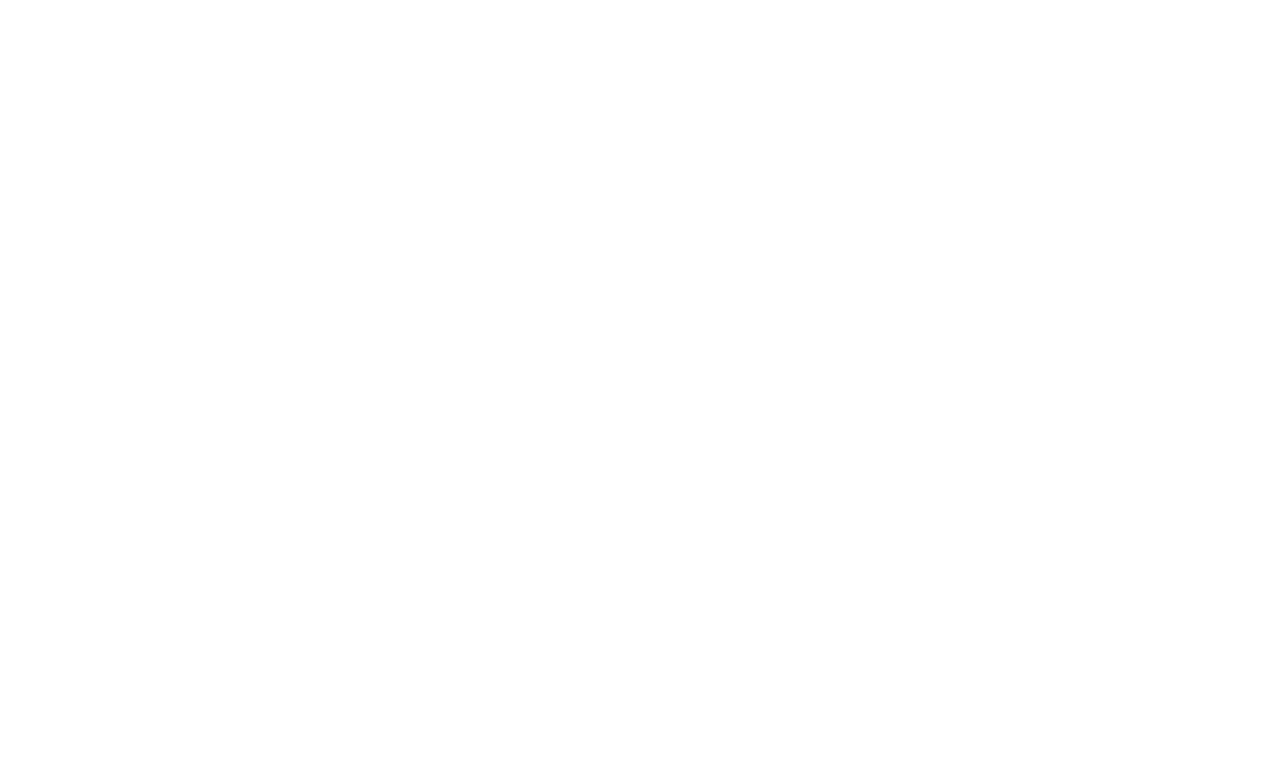
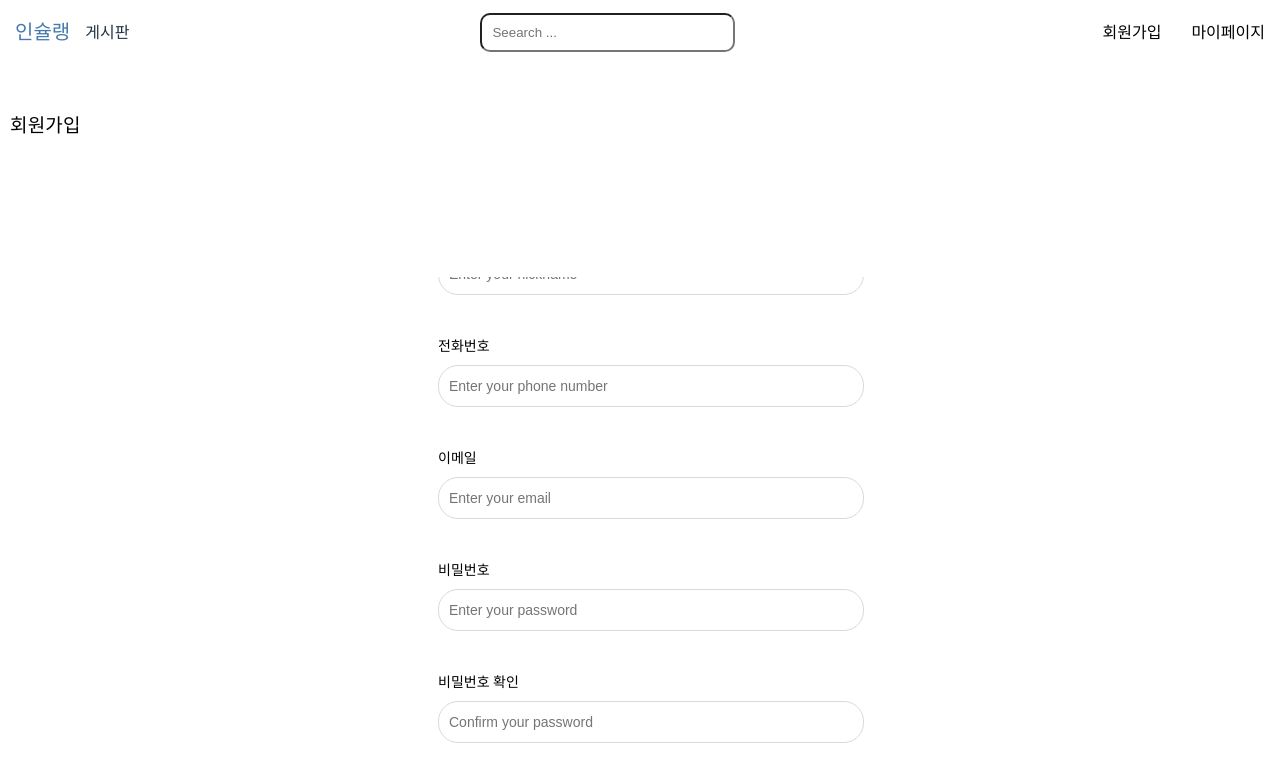
Before and after one commit to NTPC-2/frontend, a React (Vite) app: page /Signup in a window 1280 px wide. Before the commit this address had no page. Shown: the top 782 px of the page. Built offline with nearby package versions, Linux system fonts and the light colour scheme.

Commit message:
Feat: signup page구현, 위치 수정 필요

```diff
--- a/src/App.jsx
+++ b/src/App.jsx
@@ -1,6 +1,8 @@
 import { BrowserRouter, Routes, Route } from "react-router-dom";
 import Layout from "./layout/layout";
 import Mainpage from "./pages/MainPage";
+import LoginPage from "./pages/Loginpage";
+import Signup from "./pages/Signup";
 
 function App() {
   return (
@@ -8,6 +10,8 @@
       <Routes>
         <Route element={<Layout />}>
           <Route path="/" element={<Mainpage />} />
+          <Route path="/Login" element={<LoginPage />} />
+          <Route path="/Signup" element={<Signup />} />
         </Route>
       </Routes>
     </BrowserRouter>
--- a/src/pages/Loginpage.jsx
+++ b/src/pages/Loginpage.jsx
@@ -7,6 +7,7 @@
 
   width: 30%;
   margin: 0 auto;
+
 `;
 
 const StyleTitle = styled.div`
--- a/src/pages/Signup.jsx
+++ b/src/pages/Signup.jsx
@@ -1,5 +1,176 @@
+import { useState } from "react";
+import styled from "styled-components";
+
+const Container = styled.div`
+  display: flex;
+  flex-direction: column;
+  width: 100vw;
+  height: 100vh;
+  margin: 0;
+  padding: 0;
+  overflow: hidden;
+`;
+
+const StyleTitle = styled.div`
+  align-self: flex-start;
+  color: #000;
+  margin-top: 100px;
+  font-family: Inter;
+  font-size: 19px;
+  font-style: normal;
+  font-weight: 900;
+  line-height: normal;
+  letter-spacing: 0.2px;
+
+  padding: 10px;
+`;
+
+const FormContainer = styled.div`
+  display: flex;
+  flex-direction: column;
+  align-items: center;
+  justify-content: center;
+  margin-top: 130px;
+  width: 100%;
+  height: calc(100vh - 150px);
+  overflow-y: auto;
+
+  &::-webkit-scrollbar {
+    width: 8px;
+  }
+  &::-webkit-scrollbar-thumb {
+    background: #5b86e5;
+    border-radius: 10px;
+  }
+  &::-webkit-scrollbar-track {
+    background: #f1f1f1;
+  }
+`;
+
+const FormGroup = styled.div`
+  display: flex;
+  flex-direction: column;
+  align-items: flex-start;
+  width: 100%;
+  max-width: 404px;
+  margin-bottom: 20px;
+`;
+
+const StyleInput = styled.input`
+  width: 100%;
+  height: 30px;
+  margin-top: 10px;
+  padding: 5px 10px;
+  font-size: 14px;
+  border-radius: 20px;
+  margin-bottom: 20px;
+  border: 1px solid #d9d9d9;
+`;
+
+const SubmitButton = styled.div`
+  margin-top: 40px;
+  width: 100%;
+  max-width: 404px;
+  height: 40px;
+  background-color: #5b86e5;
+  border-radius: 10px;
+  border: 1px solid #5b86e5;
+  text-align: center;
+  font-size: 20px;
+  color: white;
+  cursor: pointer;
+`;
+
+const StyleText = styled.div`
+  color: #000;
+  font-family: Poppins;
+  font-size: 14px;
+  font-style: normal;
+  font-weight: 550;
+  line-height: normal;
+`;
+
 const Signup = () => {
-  return <div>회원가입페이지입니다.</div>;
+  const [inputValue, setInputValue] = useState({
+    nickname: "",
+    phone: "",
+    email: "",
+    password: "",
+    confirmPassword: "",
+  });
+
+  return (
+    <Container>
+      <StyleTitle>회원가입</StyleTitle>
+
+      <FormContainer>
+        <FormGroup>
+          <StyleText>닉네임</StyleText>
+          <StyleInput
+            type="text"
+            placeholder="Enter your nickname"
+            value={inputValue.nickname}
+            onChange={(event) =>
+              setInputValue({ ...inputValue, nickname: event.target.value })
+            }
+          />
+        </FormGroup>
+
+        <FormGroup>
+          <StyleText>전화번호</StyleText>
+          <StyleInput
+            type="tel"
+            placeholder="Enter your phone number"
+            value={inputValue.phone}
+            onChange={(event) =>
+              setInputValue({ ...inputValue, phone: event.target.value })
+            }
+          />
+        </FormGroup>
+
+        <FormGroup>
+          <StyleText>이메일</StyleText>
+          <StyleInput
+            type="email"
+            placeholder="Enter your email"
+            value={inputValue.email}
+            onChange={(event) =>
+              setInputValue({ ...inputValue, email: event.target.value })
+            }
+          />
+        </FormGroup>
+
+        <FormGroup>
+          <StyleText>비밀번호</StyleText>
+          <StyleInput
+            type="password"
+            placeholder="Enter your password"
+            value={inputValue.password}
+            onChange={(event) =>
+              setInputValue({ ...inputValue, password: event.target.value })
+            }
+          />
+        </FormGroup>
+
+        <FormGroup>
+          <StyleText>비밀번호 확인</StyleText>
+          <StyleInput
+            type="password"
+            placeholder="Confirm your password"
+            value={inputValue.confirmPassword}
+            onChange={(event) =>
+              setInputValue({
+                ...inputValue,
+                confirmPassword: event.target.value,
+              })
+            }
+          />
+        </FormGroup>
+
+        <SubmitButton>Signup</SubmitButton>
+      </FormContainer>
+    </Container>
+  );
 };
 
 export default Signup;
```
Also changed, not shown: src/component/CardComponent.jsx (+27 -9 lines).
